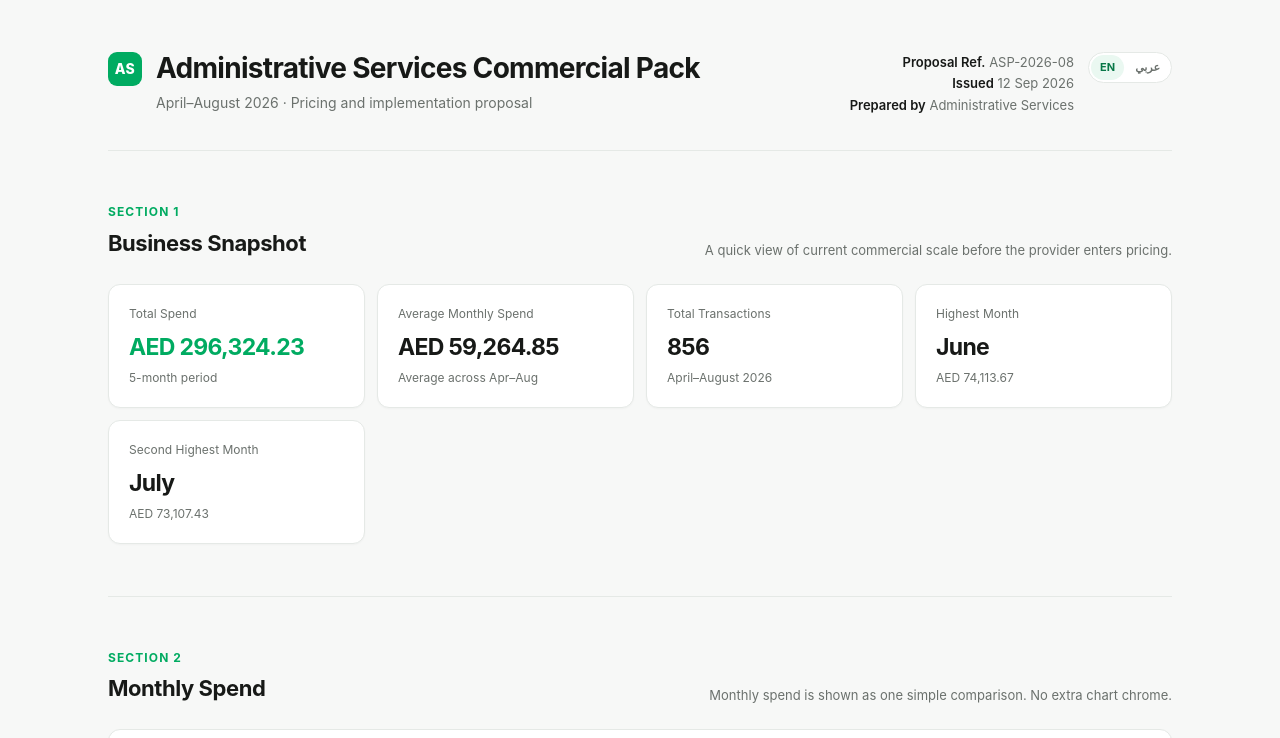
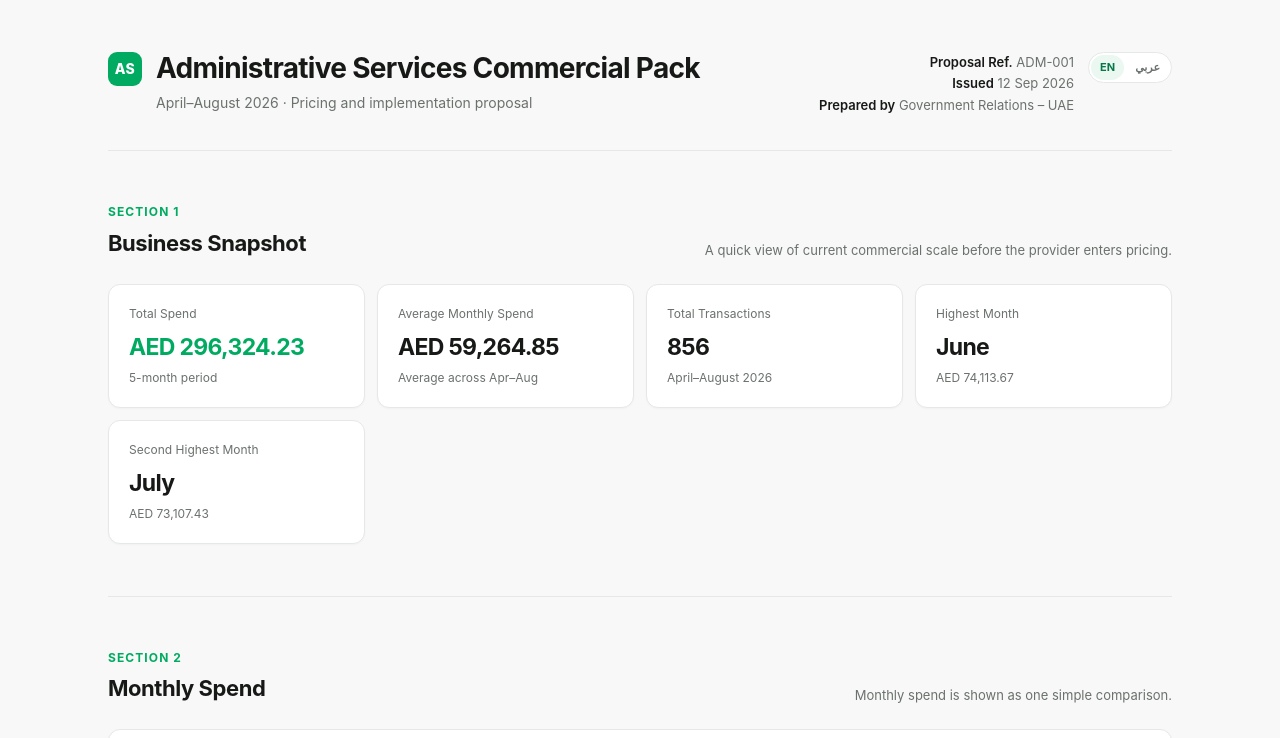
Before and after one commit to rawadelias90-alt/TheGitHoster, a plain HTML site: page administrative/index.html in a window 1280 px wide. Shown: the top 738 px of the page. Drawn offline with Linux system fonts and the light colour scheme.

Commit message:
Update Administrative proposal metadata and section copy

```diff
--- a/administrative/index.html
+++ b/administrative/index.html
@@ -12,7 +12,7 @@
   <header class="topbar">
     <div class="brand"><div class="mark">AS</div><div><h1>Administrative Services Commercial Pack</h1><p class="subtitle">April–August 2026 · Pricing and implementation proposal</p></div></div>
     <div class="top-actions">
-      <div class="meta"><strong>Proposal Ref.</strong> ASP-2026-08<br><strong>Issued</strong> 12 Sep 2026<br><strong>Prepared by</strong> Administrative Services</div>
+      <div class="meta"><strong>Proposal Ref.</strong> ADM-001<br><strong>Issued</strong> 12 Sep 2026<br><strong>Prepared by</strong> Government Relations – UAE</div>
       <div class="language-switch" role="group" aria-label="Language">
         <button type="button" class="lang-option active" data-lang="en" aria-pressed="true">EN</button>
         <button type="button" class="lang-option" data-lang="ar" aria-pressed="false">عربي</button>
@@ -26,7 +26,7 @@
   </section>
 
   <section id="spending-trend">
-    <div class="section-head"><div><div class="section-kicker">Section 2</div><h2>Monthly Spend</h2></div><p class="section-note">Monthly spend is shown as one simple comparison. No extra chart chrome.</p></div>
+    <div class="section-head"><div><div class="section-kicker">Section 2</div><h2>Monthly Spend</h2></div><p class="section-note">Monthly spend is shown as one simple comparison.</p></div>
     <div class="panel"><p class="panel-title">Monthly spend · AED</p><div class="chart"><div class="barwrap"><div class="chart-value">49,815.36</div><div class="bar" style="height:67%"></div><div class="barlabel">Apr</div></div><div class="barwrap"><div class="chart-value">54,561.03</div><div class="bar" style="height:74%"></div><div class="barlabel">May</div></div><div class="barwrap"><div class="chart-value">74,113.67</div><div class="bar" style="height:100%"></div><div class="barlabel">Jun</div></div><div class="barwrap"><div class="chart-value">73,107.43</div><div class="bar" style="height:99%"></div><div class="barlabel">Jul</div></div><div class="barwrap"><div class="chart-value">44,726.74</div><div class="bar" style="height:60%"></div><div class="barlabel">Aug</div></div></div><p class="panel-title">Total: AED 296,324.23</p></div>
   </section>
 
```
